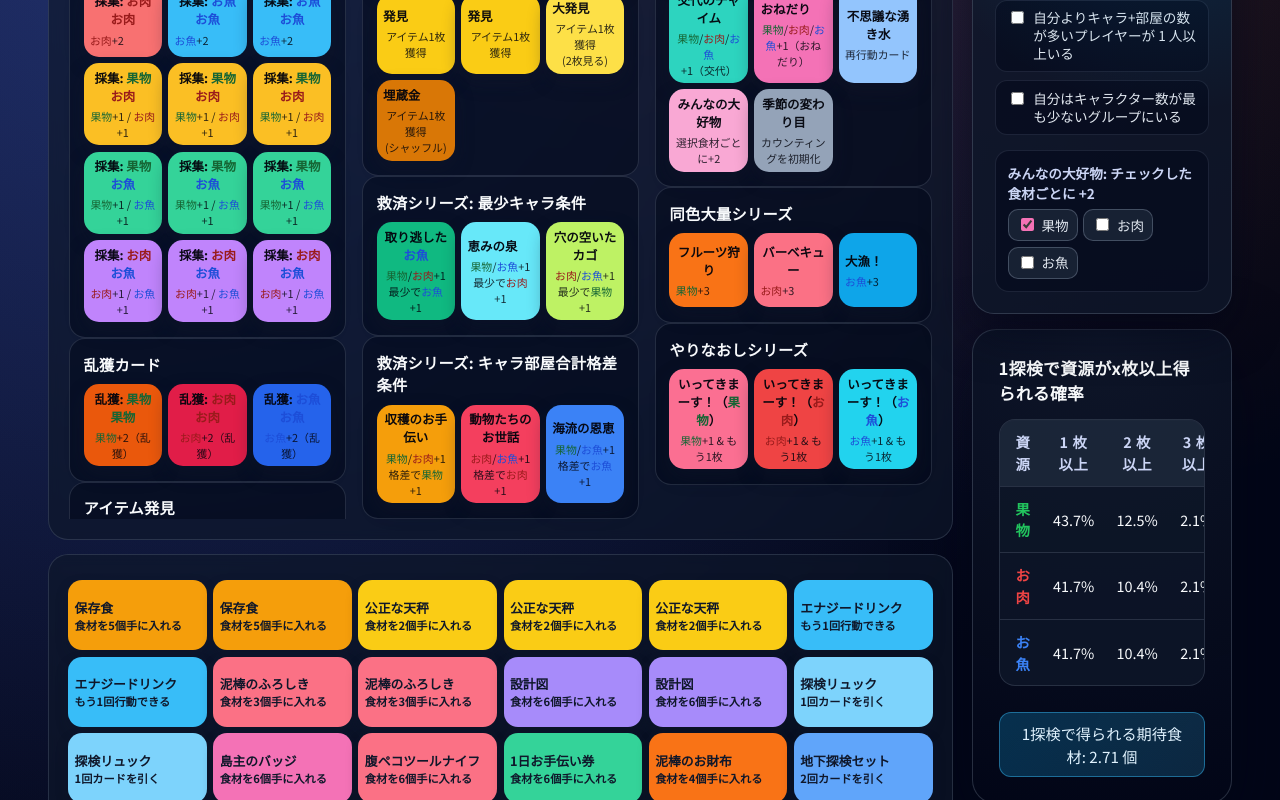
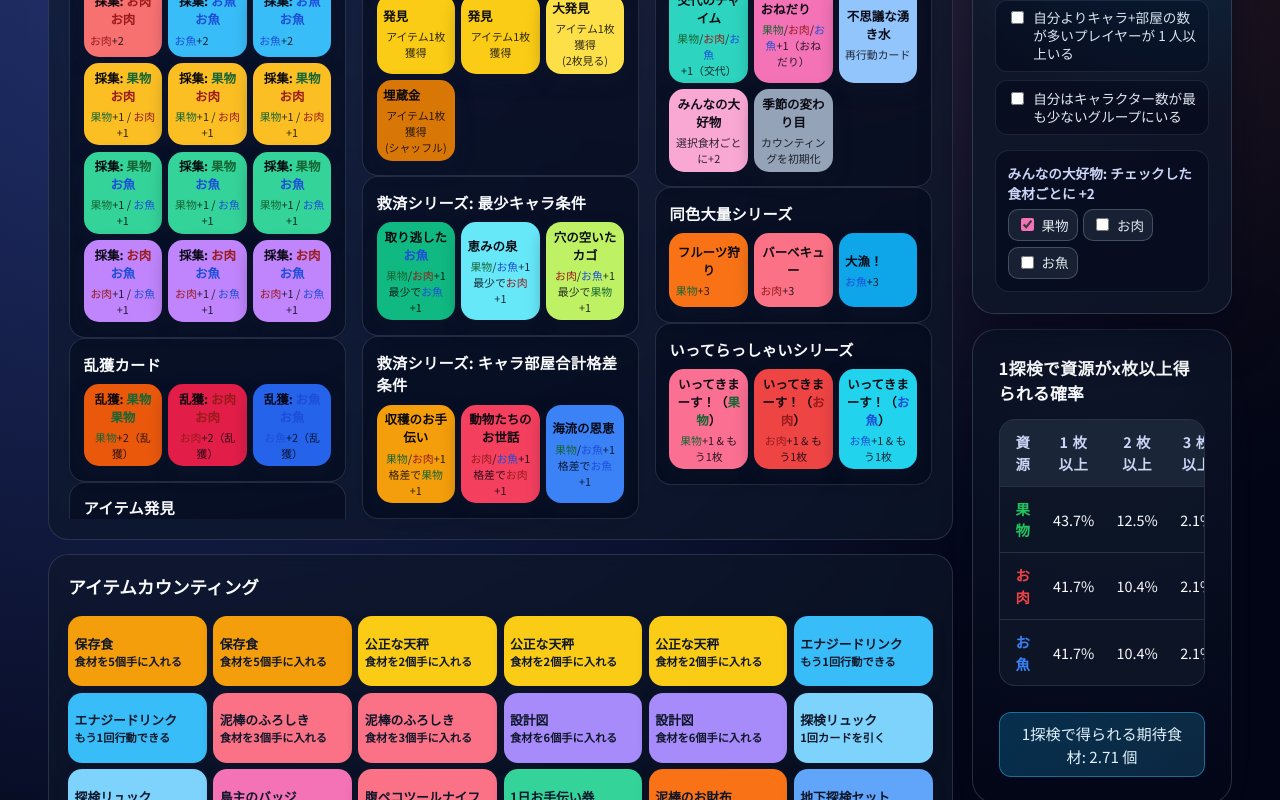
Before and after one commit to pikachu0310/kawauchi-counting-tool, a React (Vite) app: page / in a window 1280 px wide. Shown: the part 435-1235 px from the top of the page. Built offline with nearby package versions, Linux system fonts and the light colour scheme.

Commit message:
細かい修正

```diff
--- a/src/components/ItemPanel.tsx
+++ b/src/components/ItemPanel.tsx
@@ -51,6 +51,7 @@ export const ItemPanel = ({ itemState, onToggle }: ItemPanelProps) => {
 
   return (
     <section className={styles.panel}>
+      <h2>アイテムカウンティング</h2>
       <div className={styles.grid}>
         {tiles.map(({ instanceId, item, active }) => (
           <ItemTile
--- a/src/data/cardDefinitions.ts
+++ b/src/data/cardDefinitions.ts
@@ -46,7 +46,7 @@ export const cardGroups: CardGroup[] = [
   },
   {
     id: "go_again",
-    title: "やりなおしシリーズ",
+    title: "いってらっしゃいシリーズ",
   },
 ];
 
```
